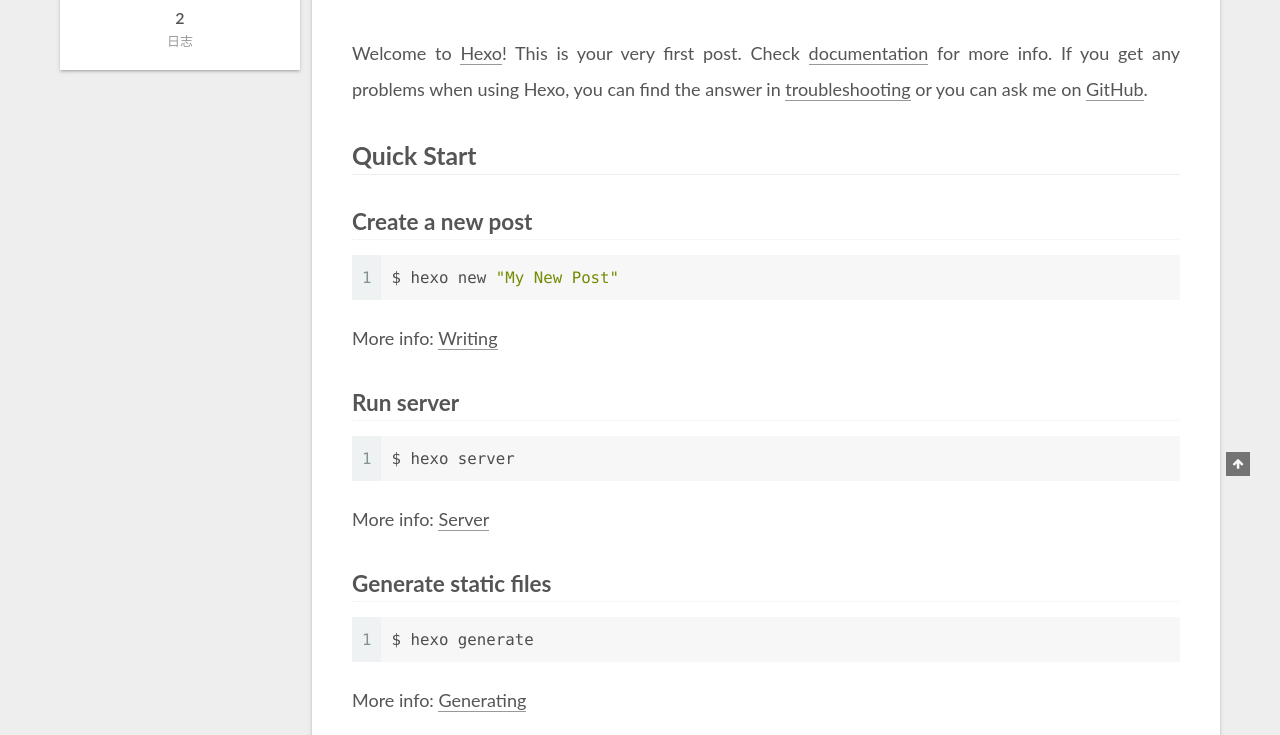
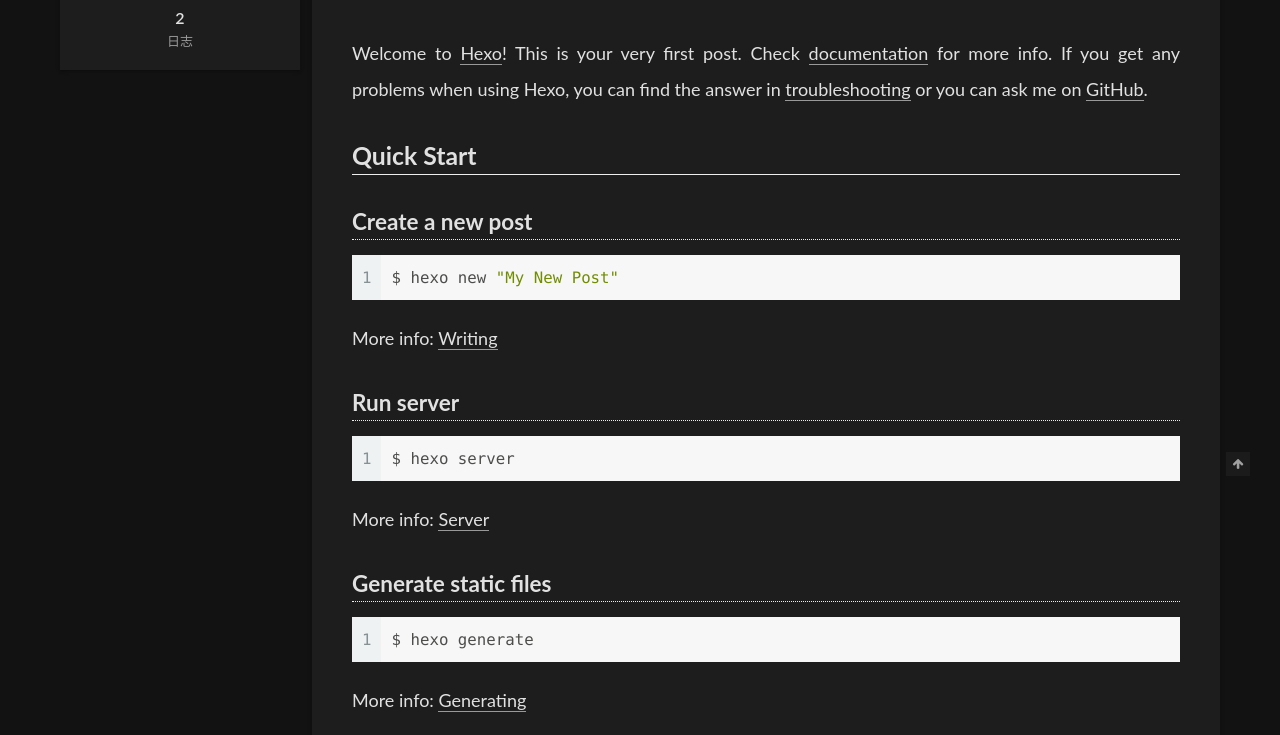
Before and after one commit to klingeling/klingeling_old.github.io, a plain HTML site: page index.html in a window 1280 px wide. Shown: the part 424-1159 px from the top of the page. Drawn offline with Linux system fonts and the dark colour scheme.

Commit message:
Site updated: 2020-02-25 17:11:57

```diff
--- a/css/main.css
+++ b/css/main.css
@@ -10,6 +10,27 @@
   --table-row-odd-bg-color: #f9f9f9;
   --table-row-hover-bg-color: #f5f5f5;
   --menu-item-bg-color: #f5f5f5;
+}
+@media (prefers-color-scheme: dark) {
+  :root {
+    --body-bg-color: #121212;
+    --content-bg-color: #1d1d1d;
+    --card-bg-color: #282828;
+    --text-color: #e1e1e1;
+    --link-color: #e1e1e1;
+    --link-hover-color: #fff;
+    --brand-color: #fff;
+    --brand-hover-color: #fff;
+    --table-row-odd-bg-color: #282828;
+    --table-row-hover-bg-color: #363636;
+    --menu-item-bg-color: #333;
+  }
+  img {
+    opacity: 0.75;
+  }
+  img:hover {
+    opacity: 1;
+  }
 }
 html {
   line-height: 1.15; /* 1 */
@@ -1196,7 +1217,7 @@ pre .javascript .function {
 }
 .links-of-author a::before,
 .links-of-author span.exturl::before {
-  background: #b15bfa;
+  background: #d91c77;
   border-radius: 50%;
   content: ' ';
   display: inline-block;
```
